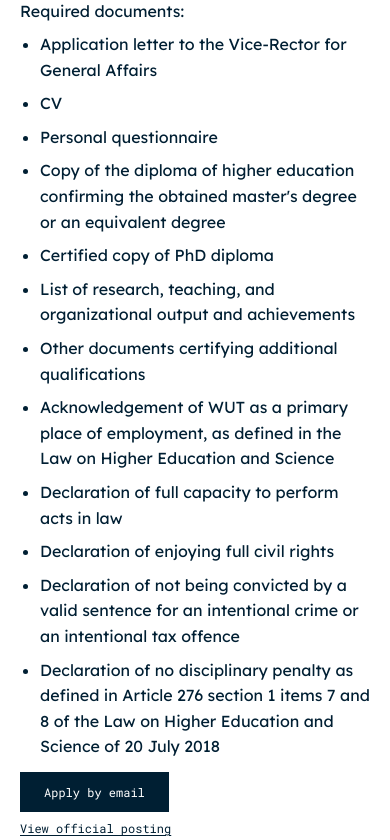
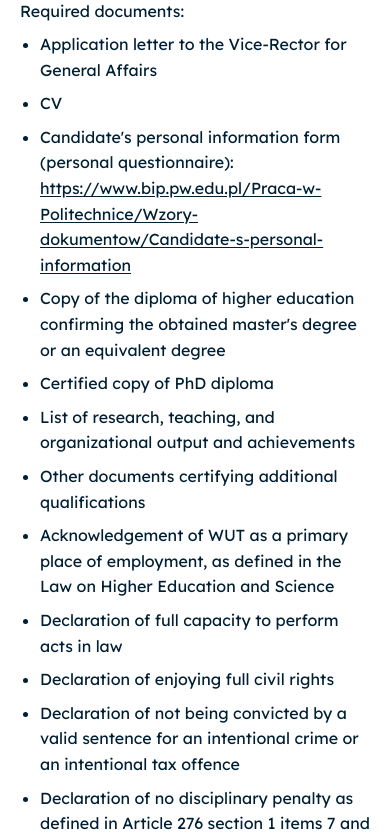
Before and after one commit to CredibleAI/CredibleAI.github.io, a Next.js app: page /join-us/assistant-professor-ccai-2026-03-06-primary in a window 390 px wide. Shown: the part 1740-2580 px from the top of the page. Built offline with nearby package versions, Linux system fonts and the light colour scheme; no server answers.

Commit message:
new members

```diff
--- a/src/app/join-us/[id]/page.tsx
+++ b/src/app/join-us/[id]/page.tsx
@@ -20,6 +20,27 @@ interface OpportunityPageProps {
 export default async function OpportunityPage({
   params,
 }: OpportunityPageProps) {
+  const renderTextWithLinks = (text: string) => {
+    const urlRegex = /(https?:\/\/[^\s]+)/g;
+    const parts = text.split(urlRegex);
+    return parts.map((part, index) => {
+      if (/^https?:\/\//.test(part)) {
+        return (
+          <a
+            key={`${part}-${index}`}
+            href={part}
+            target="_blank"
+            rel="noreferrer"
+            className="underline underline-offset-2"
+          >
+            {part}
+          </a>
+        );
+      }
+      return <span key={`${part}-${index}`}>{part}</span>;
+    });
+  };
+
   const { id } = await params;
   const opportunity = opportunities.find((o) => o.id === id);
 
@@ -163,9 +184,9 @@ export default async function OpportunityPage({
                             {opportunity.requiredDocuments.map((item, index) => (
                               <li
                                 key={index}
-                                className="font-sans text-base md:text-lg font-normal leading-[1.6] text-[#001f33]"
+                                className="font-sans text-base md:text-lg font-normal leading-[1.6] text-[#001f33] whitespace-pre-wrap"
                               >
-                                {item}
+                                {renderTextWithLinks(item)}
                               </li>
                             ))}
                           </ul>
--- a/src/components/TeamMember.tsx
+++ b/src/components/TeamMember.tsx
@@ -93,6 +93,22 @@ export default function TeamMemberCard({ member }: TeamMemberProps) {
               />
             </Link>
           )}
+          {member.socialLinks.researchGate && member.socialLinks.researchGate.trim() !== "" && (
+            <Link
+              href={member.socialLinks.researchGate}
+              target="_blank"
+              rel="noopener noreferrer"
+              className="w-5 h-5 relative shrink-0"
+            >
+              <span className="sr-only">ResearchGate</span>
+              <Image
+                src="/images/icons/website-icon.svg"
+                alt="ResearchGate"
+                fill
+                className="object-contain"
+              />
+            </Link>
+          )}
           {member.socialLinks.twitter && member.socialLinks.twitter.trim() !== "" && (
             <Link
               href={member.socialLinks.twitter}
--- a/src/data/opportunities/assistant-professor-ccai-2026-03-06-primary.ts
+++ b/src/data/opportunities/assistant-professor-ccai-2026-03-06-primary.ts
@@ -40,7 +40,7 @@ export const assistantProfessorCcai20260306Primary: OpportunityData = {
   requiredDocuments: [
     "Application letter to the Vice-Rector for General Affairs",
     "CV",
-    "Personal questionnaire",
+    "Candidate's personal information form (personal questionnaire):\nhttps://www.bip.pw.edu.pl/Praca-w-Politechnice/Wzory-dokumentow/Candidate-s-personal-information",
     "Copy of the diploma of higher education confirming the obtained master's degree or an equivalent degree",
     "Certified copy of PhD diploma",
     "List of research, teaching, and organizational output and achievements",
--- a/src/data/opportunities/assistant-professor-ccai-2026-03-20-primary.ts
+++ b/src/data/opportunities/assistant-professor-ccai-2026-03-20-primary.ts
@@ -41,7 +41,7 @@ export const assistantProfessorCcai20260320Primary: OpportunityData = {
   requiredDocuments: [
     "Application letter to the Vice-Rector for General Affairs",
     "CV",
-    "Personal questionnaire",
+    "Candidate's personal information form (personal questionnaire):\nhttps://www.bip.pw.edu.pl/Praca-w-Politechnice/Wzory-dokumentow/Candidate-s-personal-information",
     "Copy of the diploma of higher education confirming the obtained master's degree or an equivalent degree",
     "Certified copy of PhD diploma",
     "List of research, teaching, and organizational output and achievements",
--- a/src/data/opportunities/assistant-professor-ccai-2026-r2-5-two-half-time.ts
+++ b/src/data/opportunities/assistant-professor-ccai-2026-r2-5-two-half-time.ts
@@ -44,7 +44,7 @@ export const assistantProfessorCcai2026R25TwoHalfTime: OpportunityData = {
   requiredDocuments: [
     "Application letter to the Vice-Rector for General Affairs",
     "CV",
-    "Personal questionnaire",
+    "Candidate's personal information form (personal questionnaire):\nhttps://www.bip.pw.edu.pl/Praca-w-Politechnice/Wzory-dokumentow/Candidate-s-personal-information",
     "Copy of the diploma of higher education confirming the obtained master's degree or an equivalent degree",
     "Certified copy of the PhD diploma",
     "List of research, teaching, and organizational output and achievements",
--- a/src/data/team/administration.ts
+++ b/src/data/team/administration.ts
@@ -6,8 +6,12 @@ export const administration: TeamMember[] = [
     name: "Hanna Góźdź",
     imageUrl: "/images/team/gozdz.webp",
     imageAlt: "Hanna Góźdź",
-    tags: [],
-    socialLinks: {},
+    tags: ["communication", "promotion"],
+    socialLinks: {
+      linkedin: "https://www.linkedin.com/in/hanna-góźdź-0a159b284/",
+      website: "https://www.hannagozdz.com",
+      email: "gozdzhannah@gmail.com",
+    },
   },
   {
     id: "ewa-maszke",
--- a/src/data/team/researchers.ts
+++ b/src/data/team/researchers.ts
@@ -235,22 +235,6 @@ export const researchers: TeamMember[] = [
     },
   },
   {
-    id: "maszke",
-    name: "Ewa Maszke",
-    imageUrl: "/images/team/maszke.webp",
-    imageAlt: "Ewa Maszke",
-    tags: [],
-    socialLinks: {},
-  },
-  {
-    id: "straszke",
-    name: "Paweł Straszke",
-    imageUrl: "/images/team/straszke.webp",
-    imageAlt: "Paweł Straszke",
-    tags: [],
-    socialLinks: {},
-  },
-  {
     id: "suszynski",
     name: "Piotr Suszyński",
     imageUrl: "/images/team/suszynski.webp",
@@ -263,7 +247,18 @@ export const researchers: TeamMember[] = [
     name: "Maciej Świechowski",
     imageUrl: "/images/team/swiechowski.webp",
     imageAlt: "Maciej Świechowski",
-    tags: [],
-    socialLinks: {},
+    tags: [
+      "DECISION-MAKING AI",
+      "COMPUTATIONAL INTELLIGENCE",
+      "MEDICAL APPLICATIONS",
+      "AI IN INDUSTRY",
+    ],
+    socialLinks: {
+      linkedin: "https://www.linkedin.com/in/maciej-%C5%9Bwiechowski-6053a21ab/",
+      googleScholar: "https://scholar.google.pl/citations?user=VR1gtbMAAAAJ&hl=en",
+      researchGate: "https://www.researchgate.net/profile/Maciej-Swiechowski",
+      email: "maciej.swiechowski@pw.edu.pl",
+      website: "https://www.cyberiada.eu/",
+    },
   },
 ];
--- a/src/types/team.ts
+++ b/src/types/team.ts
@@ -8,6 +8,7 @@ export interface TeamMember {
   socialLinks?: {
     linkedin?: string;
     googleScholar?: string;
+    researchGate?: string;
     twitter?: string;
     email?: string;
     website?: string;
@@ -34,6 +35,7 @@ export interface TeamLeader {
   socialLinks?: {
     linkedin?: string;
     googleScholar?: string;
+    researchGate?: string;
     twitter?: string;
     email?: string;
     website?: string;
```
Also changed, not shown: public/images/team/struski.webp (renamed from public/images/team/straszke.webp).
